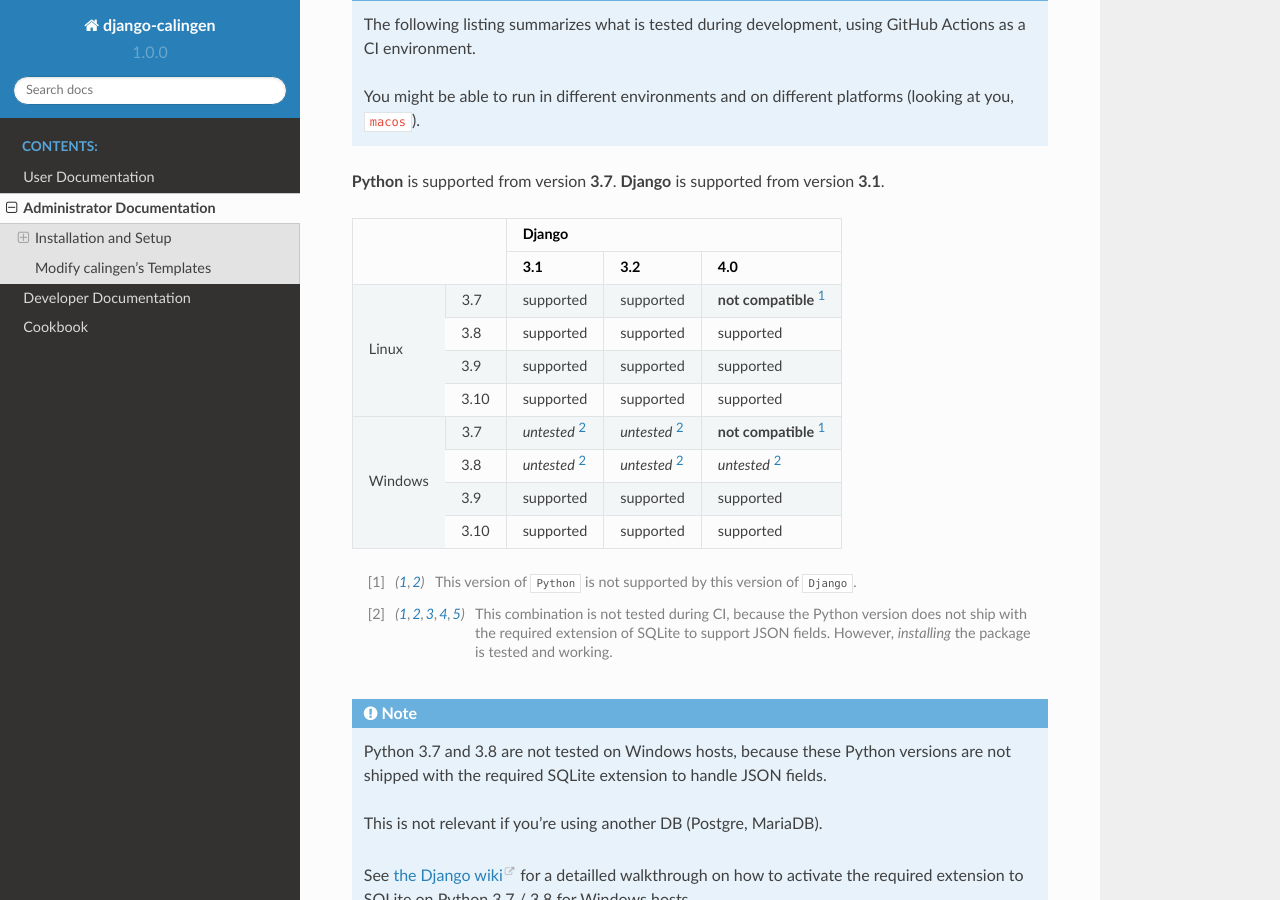
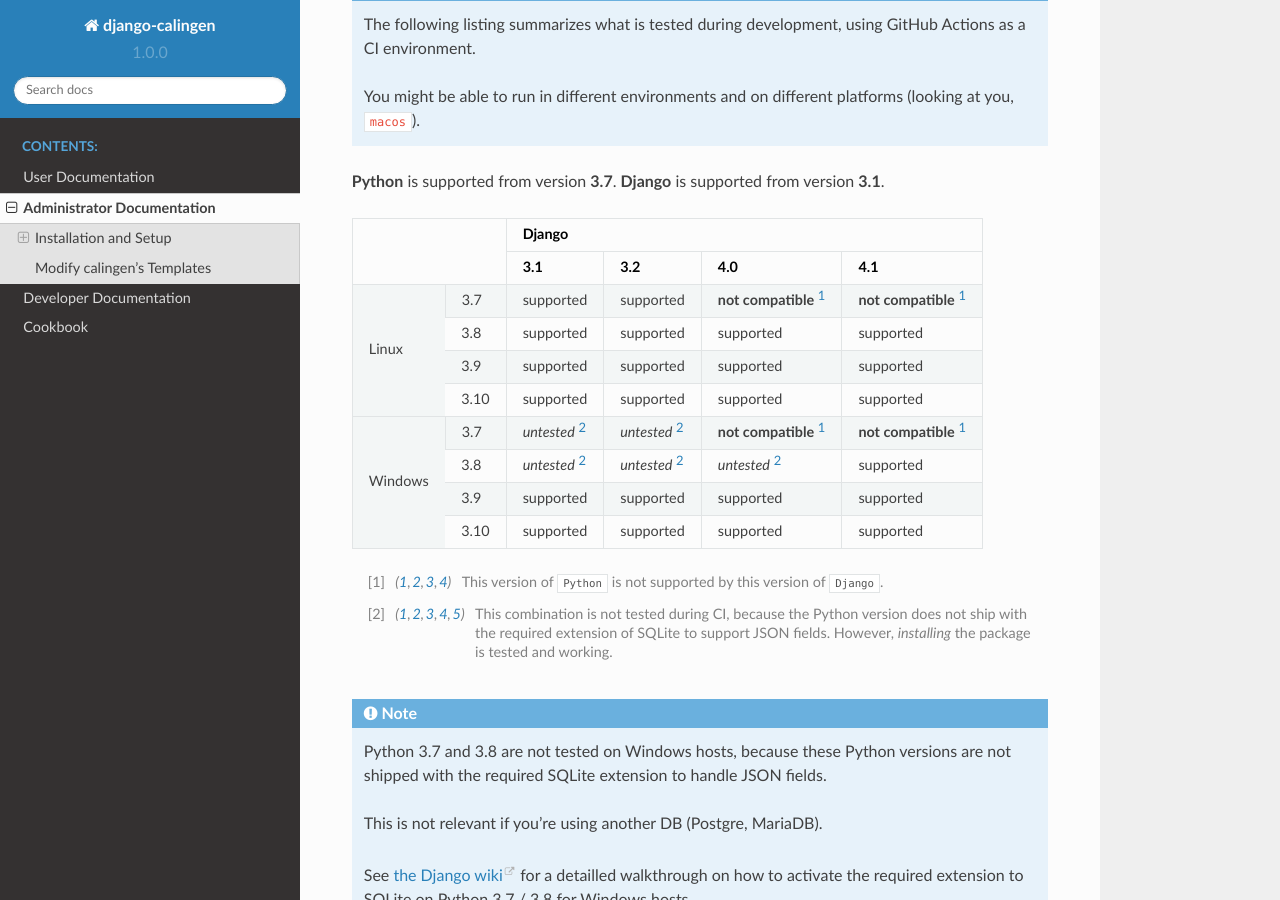
Before and after one commit to Mischback/django-calingen, a Sphinx documentation site: the page built from docs/source/admin-doc.rst, in a window 1280 px wide and 900 px high, scrolled down 467 px. Built offline with Sphinx 7.4.7 and the Read the Docs theme 2.0.0, drawn with Linux system fonts in a browser that asks for light colours; pages that are not in the unit, such as notebooks, are missing from menus; the version number is read from the project's files by our own code.

Commit message:
Include Django 4.1 in documentation

```diff
--- a/docs/source/includes/ci-matrix.rst.txt
+++ b/docs/source/includes/ci-matrix.rst.txt
@@ -1,24 +1,24 @@
-+----------------+-----------------------------------------------------------------------------------------------+
-|                | Django                                                                                        |
-|                +----------------------------+----------------------------+-------------------------------------+
-|                | 3.1                        | 3.2                        | 4.0                                 |
-+=========+======+============================+============================+=====================================+
-| Linux   | 3.7  | supported                  | supported                  | **not compatible** [#incompatible]_ |
-|         +------+----------------------------+----------------------------+-------------------------------------+
-|         | 3.8  | supported                  | supported                  | supported                           |
-|         +------+----------------------------+----------------------------+-------------------------------------+
-|         | 3.9  | supported                  | supported                  | supported                           |
-|         +------+----------------------------+----------------------------+-------------------------------------+
-|         | 3.10 | supported                  | supported                  | supported                           |
-+---------+------+----------------------------+----------------------------+-------------------------------------+
-| Windows | 3.7  | *untested* [#jsonmissing]_ | *untested* [#jsonmissing]_ | **not compatible** [#incompatible]_ |
-|         +------+----------------------------+----------------------------+-------------------------------------+
-|         | 3.8  | *untested* [#jsonmissing]_ | *untested* [#jsonmissing]_ | *untested* [#jsonmissing]_          |
-|         +------+----------------------------+----------------------------+-------------------------------------+
-|         | 3.9  | supported                  | supported                  | supported                           |
-|         +------+----------------------------+----------------------------+-------------------------------------+
-|         | 3.10 | supported                  | supported                  | supported                           |
-+---------+------+----------------------------+----------------------------+-------------------------------------+
++----------------+-----------------------------------------------------------------------------------------------+-------------------------------------+
+|                | Django                                                                                                                              |
+|                +----------------------------+----------------------------+-------------------------------------+-------------------------------------+
+|                | 3.1                        | 3.2                        | 4.0                                 | 4.1                                 |
++=========+======+============================+============================+=====================================+=====================================+
+| Linux   | 3.7  | supported                  | supported                  | **not compatible** [#incompatible]_ | **not compatible** [#incompatible]_ |
+|         +------+----------------------------+----------------------------+-------------------------------------+-------------------------------------+
+|         | 3.8  | supported                  | supported                  | supported                           | supported                           |
+|         +------+----------------------------+----------------------------+-------------------------------------+-------------------------------------+
+|         | 3.9  | supported                  | supported                  | supported                           | supported                           |
+|         +------+----------------------------+----------------------------+-------------------------------------+-------------------------------------+
+|         | 3.10 | supported                  | supported                  | supported                           | supported                           |
++---------+------+----------------------------+----------------------------+-------------------------------------+-------------------------------------+
+| Windows | 3.7  | *untested* [#jsonmissing]_ | *untested* [#jsonmissing]_ | **not compatible** [#incompatible]_ | **not compatible** [#incompatible]_ |
+|         +------+----------------------------+----------------------------+-------------------------------------+-------------------------------------+
+|         | 3.8  | *untested* [#jsonmissing]_ | *untested* [#jsonmissing]_ | *untested* [#jsonmissing]_          | supported                           |
+|         +------+----------------------------+----------------------------+-------------------------------------+-------------------------------------+
+|         | 3.9  | supported                  | supported                  | supported                           | supported                           |
+|         +------+----------------------------+----------------------------+-------------------------------------+-------------------------------------+
+|         | 3.10 | supported                  | supported                  | supported                           | supported                           |
++---------+------+----------------------------+----------------------------+-------------------------------------+-------------------------------------+
 
 .. [#incompatible] This version of ``Python`` is not supported by this version
    of ``Django``.
```
